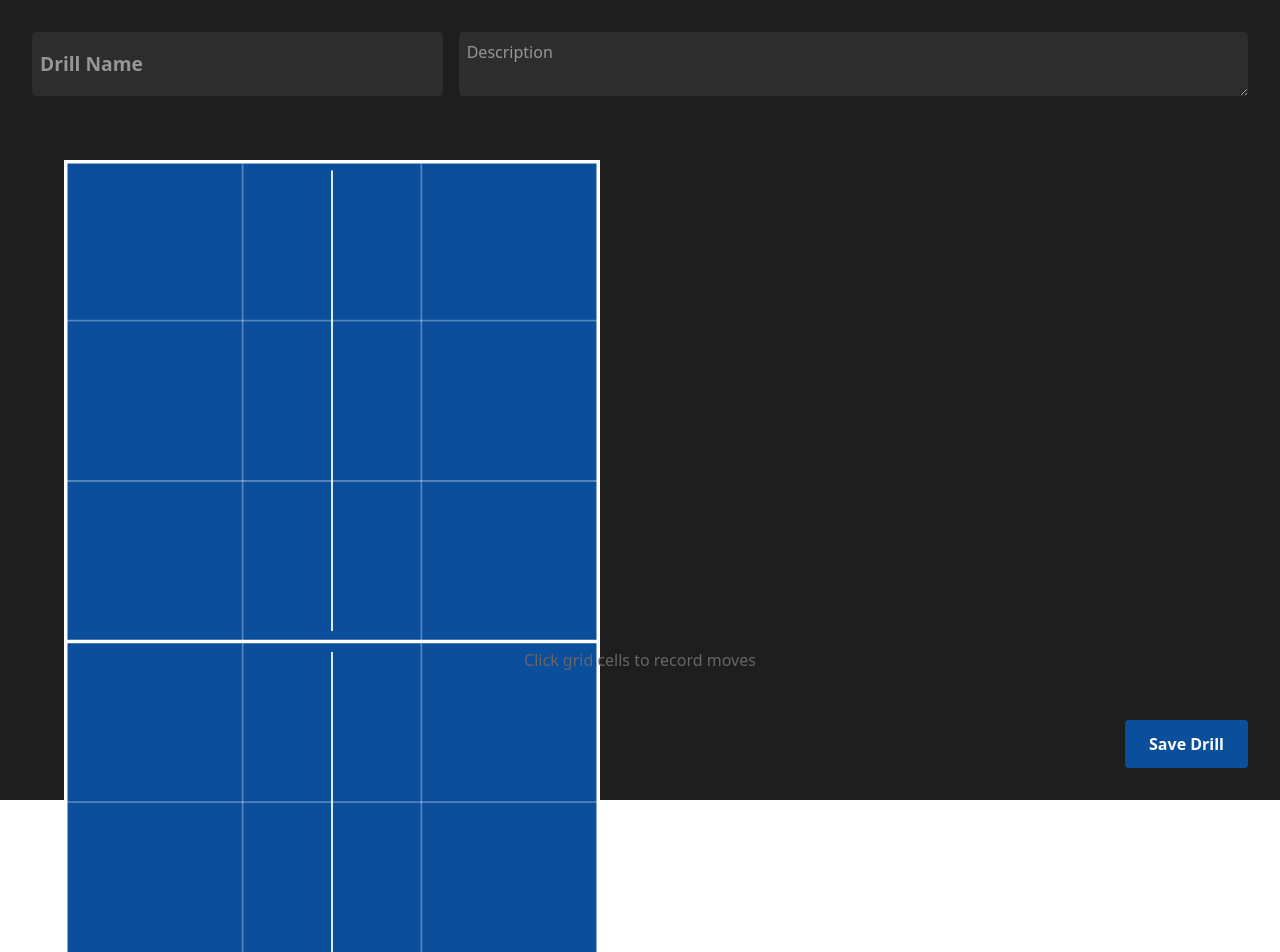
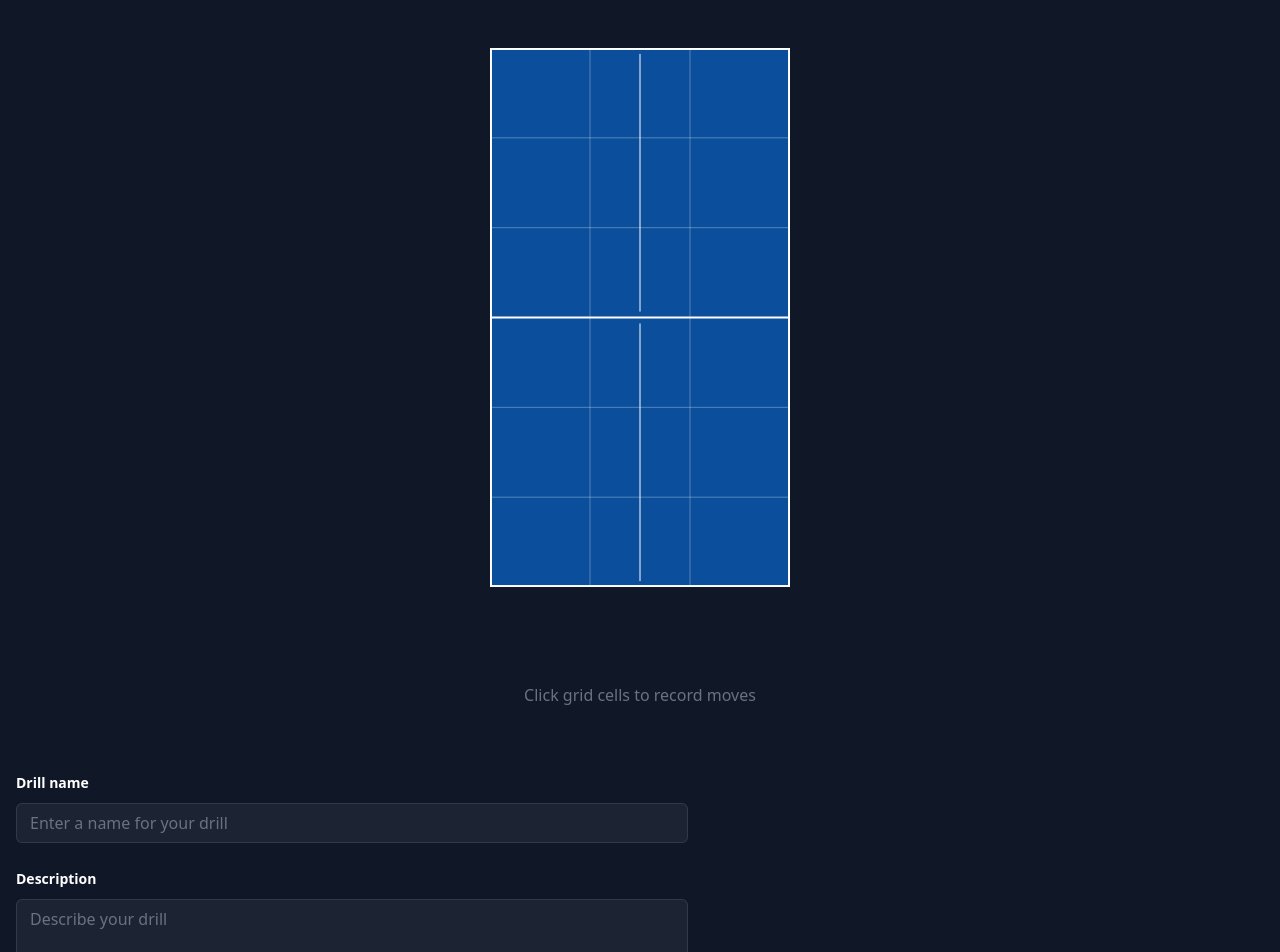
Before and after one commit to lukdiekm/tt-coach, a SvelteKit app in the folder frontend/: page /new in a window 1280 px wide. Shown: the top 952 px of the page. Built offline with nearby package versions, Linux system fonts and the light colour scheme.

Commit message:
tailwind

```diff
--- a/frontend/src/app.css
+++ b/frontend/src/app.css
@@ -1 +1,7 @@
-@import 'tailwindcss';
+@import "tailwindcss";
+
+/* @layer base {
+  html {
+    @apply bg-background text-white;
+  }
+} */
--- a/frontend/src/app.html
+++ b/frontend/src/app.html
@@ -6,7 +6,7 @@
 		<meta name="viewport" content="width=device-width, initial-scale=1" />
 		%sveltekit.head%
 	</head>
-	<body data-sveltekit-preload-data="hover">
+	<body data-sveltekit-preload-data="hover" class="bg-gray-900 text-white">
 		<div>%sveltekit.body%</div>
 	</body>
 </html>
--- a/frontend/src/routes/+page.svelte
+++ b/frontend/src/routes/+page.svelte
@@ -1,80 +1,45 @@
 <script lang="ts">
-    import type { PageData } from './$types.js';
+    import type { PageData } from "./$types.js";
     export let data: PageData;
 </script>
 
-<div class="container">
+<div class="flex flex-col h-screen gap-8 isolate p-4">
     <header>
-        <h1>Table Tennis Drills</h1>
-        <a href="/new" class="new-drill-button">New Drill</a>
+        <div class="mt-6 flex max-w-md gap-x-4">
+            <h1 class="flex-auto">Table Tennis Drills</h1>
+            <a
+                href="/new"
+                class="flex-none rounded-md bg-indigo-500 px-3.5 py-2.5 text-sm font-semibold text-white shadow-xs hover:bg-indigo-400 focus-visible:outline-2 focus-visible:outline-offset-2 focus-visible:outline-indigo-500"
+                >New</a
+            >
+        </div>
     </header>
-    <ul>
+
+    <ul role="list" class="divide-y divide-white/5">
         {#each data.drills as drill}
-            <li>
-                <a href="/{drill.id}">
-                    {drill.name}
-                </a>
-            </li>
+            <a href="/{drill.id}">
+                <li class="flex justify-between gap-x-6 py-5">
+                    <div class="flex min-w-0 gap-x-4">
+                        <div class="min-w-0 flex-auto">
+                            <p class="text-sm/6 font-semibold text-white">
+                                {drill.name}
+                            </p>
+                            <p class="mt-1 truncate text-xs/5 text-gray-400">
+                                {drill.description}
+                            </p>
+                        </div>
+                    </div>
+                    <div class=" shrink-0 sm:flex sm:flex-col sm:items-end">
+                        <span
+                            class="inline-flex items-center rounded-md bg-indigo-400/10 px-2 py-1 text-xs font-medium text-indigo-400 inset-ring inset-ring-indigo-400/30"
+                            >{drill.moves.length} moves</span
+                        >
+                    </div>
+                </li>
+            </a>
         {/each}
     </ul>
 </div>
+
 <style lang="scss">
-    .container {
-        display: flex;
-        flex-direction: column;
-        height: 100vh;
-        padding: 2rem;
-        background: #1e1e1e;
-        color: white;
-
-        header {
-            display: flex;
-            justify-content: space-between;
-            align-items: center;
-            margin-bottom: 2rem;
-
-            h1 {
-                margin: 0;
-                font-size: 2rem;
-            }
-        }
-
-        .new-drill-button {
-            padding: 0.75rem 1.5rem;
-            background: #2d9c0b;
-            color: white;
-            text-decoration: none;
-            border-radius: 4px;
-            font-weight: bold;
-            transition: background-color 0.2s;
-
-            &:hover {
-                background: lighten(#2d9c0b, 10%);
-            }
-        }
-
-        ul {
-            list-style: none;
-            padding: 0;
-            margin: 0;
-
-            li {
-                margin-bottom: 1rem;
-
-                a {
-                    display: block;
-                    padding: 1rem;
-                    background: #0B4F9C;
-                    color: white;
-                    text-decoration: none;
-                    border-radius: 4px;
-                    transition: background-color 0.2s;
-
-                    &:hover {
-                        background: lighten(#0B4F9C, 10%);
-                    }
-                }
-            }
-        }
-    }
 </style>
--- a/frontend/src/routes/[id]/+page.svelte
+++ b/frontend/src/routes/[id]/+page.svelte
@@ -1,6 +1,6 @@
 <script lang="ts">
     import TableDiagram from "$lib/components/TableDiagram.svelte";
-    import type { PageData } from './$types.js';
+    import type { PageData } from "./$types.js";
 
     export let data: PageData;
 
@@ -9,23 +9,27 @@
 
 <div class="container">
     <div class="diagram-section">
-        <TableDiagram drill={data.drill} progress={progress} />
+        <TableDiagram drill={data.drill} {progress} />
     </div>
     <div class="text-section">
         <div class="instruction">
             <p>{data.drill.moves[progress].instruction}</p>
         </div>
-        <div class="controls">
+        <div class="mt-6 flex max-w-md gap-x-4">
             <button
                 on:click={() => progress--}
-                disabled={progress === 0}>
-                Previous Move
-            </button>
+                disabled={progress === 0}
+                type="submit"
+                class="flex-1 rounded-md bg-indigo-500 px-3.5 py-2.5 text-sm font-semibold text-white shadow-xs hover:bg-indigo-400 focus-visible:outline-2 focus-visible:outline-offset-2 focus-visible:outline-indigo-500"
+                >Previous</button
+            >
             <button
                 on:click={() => progress++}
-                disabled={progress === data.drill.moves.length - 1}>
-                Next Move
-            </button>
+                disabled={progress === data.drill.moves.length - 1}
+                type="submit"
+                class="flex-1 rounded-md bg-indigo-500 px-3.5 py-2.5 text-sm font-semibold text-white shadow-xs hover:bg-indigo-400 focus-visible:outline-2 focus-visible:outline-offset-2 focus-visible:outline-indigo-500"
+                >Next</button
+            >
         </div>
     </div>
 </div>
@@ -60,32 +64,6 @@
                 padding: 1rem;
                 font-size: 1.2em;
             }
-
-            .controls {
-                display: flex;
-                justify-content: center;
-                gap: 1rem;
-
-                button {
-                    padding: 0.75rem 1.5rem;
-                    border: none;
-                    border-radius: 4px;
-                    background: #0B4F9C;
-                    color: white;
-                    cursor: pointer;
-                    font-weight: bold;
-                    transition: all 0.2s;
-
-                    &:hover:not(:disabled) {
-                        background: lighten(#0B4F9C, 10%);
-                    }
-
-                    &:disabled {
-                        background: #666;
-                        cursor: not-allowed;
-                    }
-                }
-            }
         }
     }
 </style>
--- a/frontend/src/routes/new/+page.svelte
+++ b/frontend/src/routes/new/+page.svelte
@@ -58,23 +58,8 @@
     }
 </script>
 
-<div class="container">
-    <div class="form-section">
-        <input
-            type="text"
-            bind:value={drill.name}
-            placeholder="Drill Name"
-            class="drill-name"
-        />
-        <div class="move-inputs">
-            <textarea
-                bind:value={drill.description}
-                placeholder="Description"
-                class="description"
-            ></textarea>
-        </div>
-    </div>
-    <div class="diagram-section">
+<div class="flex flex-col h-screen gap-8 isolate p-4">
+    <div class="h-auto mx-auto">
         <TableDiagram
             {drill}
             {progress}
@@ -84,20 +69,23 @@
             showGridText={false}
         />
     </div>
-    <div class="controls">
+
+    <div class="flex flex-col gap-4">
         {#if drill.moves.length > 0}
-            <div class="moves-list">
+            <div
+                class="flex flex-col gap-2 max-h-[300px] overflow-y-auto p-4 rounded bg-gray-800/50 backdrop-blur-sm"
+            >
                 {#each drill.moves as move, i}
-                    <div class="move-item">
-                        <div class="move-header">
-                            <span class="move-dot" style="color: {move.color}"
+                    <div
+                        class="flex flex-col gap-2 p-3 rounded bg-gray-800"
+                    >
+                        <div class="flex items-center gap-4">
+                            <span class="text-lg" style="color: {move.color}"
                                 >●</span
                             >
-                            <span class="move-path"
-                                >{move.from} → {move.to}</span
-                            >
+                            <span class="flex-1">{move.from} → {move.to}</span>
                             <button
-                                class="delete-button"
+                                class="p-1 text-2xl text-gray-400 rounded hover:bg-red-500/30 hover:text-red-500"
                                 on:click={() => deleteMove(i)}>×</button
                             >
                         </div>
@@ -110,16 +98,58 @@
                                     e.currentTarget.value,
                                 )}
                             placeholder="Short instruction"
-                            class="move-edit-instruction"
+                            class="w-full p-2 rounded bg-background-light text-white focus:outline-none focus:ring-2 focus:ring-primary"
                         ></textarea>
                     </div>
                 {/each}
             </div>
         {:else}
-            <p class="empty-state">Click grid cells to record moves</p>
+            <p class="text-center text-gray-500 p-8">
+                Click grid cells to record moves
+            </p>
         {/if}
-        <div class="buttons">
-            <button class="save-button" on:click={saveDrill}>Save Drill</button>
+    </div>
+
+    <div class="flex flex-col gap-6 max-w-2xl">
+        <div>
+            <label
+                for="drill-name"
+                class="block text-sm/6 font-semibold text-white"
+                >Drill name</label
+            >
+            <div class="mt-2">
+                <input
+                    bind:value={drill.name}
+                    id="drill-name"
+                    type="text"
+                    placeholder="Enter a name for your drill"
+                    class="block w-full rounded-md bg-white/5 px-3.5 py-2 text-base text-white outline-1 -outline-offset-1 outline-white/10 placeholder:text-gray-500 focus:outline-2 focus:-outline-offset-2 focus:outline-indigo-500"
+                />
+            </div>
+        </div>
+        <div>
+            <label
+                for="drill-description"
+                class="block text-sm/6 font-semibold text-white"
+                >Description</label
+            >
+            <div class="mt-2">
+                <textarea
+                    bind:value={drill.description}
+                    id="drill-description"
+                    rows="3"
+                    placeholder="Describe your drill"
+                    class="block w-full rounded-md bg-white/5 px-3.5 py-2 text-base text-white outline-1 -outline-offset-1 outline-white/10 placeholder:text-gray-500 focus:outline-2 focus:-outline-offset-2 focus:outline-indigo-500"
+                ></textarea>
+            </div>
+        </div>
+        <div class="flex justify-end">
+            <button
+                on:click={saveDrill}
+                class="block w-full rounded-md bg-indigo-500 px-3.5 py-2.5 text-center text-sm font-semibold text-white shadow-xs hover:bg-indigo-400 focus-visible:outline-2 focus-visible:outline-offset-2 focus-visible:outline-indigo-500"
+            >
+                Save Drill
+            </button>
         </div>
     </div>
 </div>
@@ -296,6 +326,4 @@
             cursor: not-allowed;
         }
     }
-
-
 </style>
--- /dev/null
+++ b/frontend/tailwind.config.js
@@ -0,0 +1,18 @@
+/** @type {import('tailwindcss').Config} */
+export default {
+  content: ['./src/**/*.{html,js,svelte,ts}'],
+  theme: {
+    extend: {
+      colors: {
+        primary: '#0B4F9C',
+        'primary-light': '#1562b8',
+        success: '#2d9c0b',
+        'success-light': '#35b80d',
+        background: '#1e1e1e',
+        'background-light': '#2d2d2d',
+        'background-lighter': '#3d3d3d',
+      },
+    },
+  },
+  plugins: [],
+}
```
